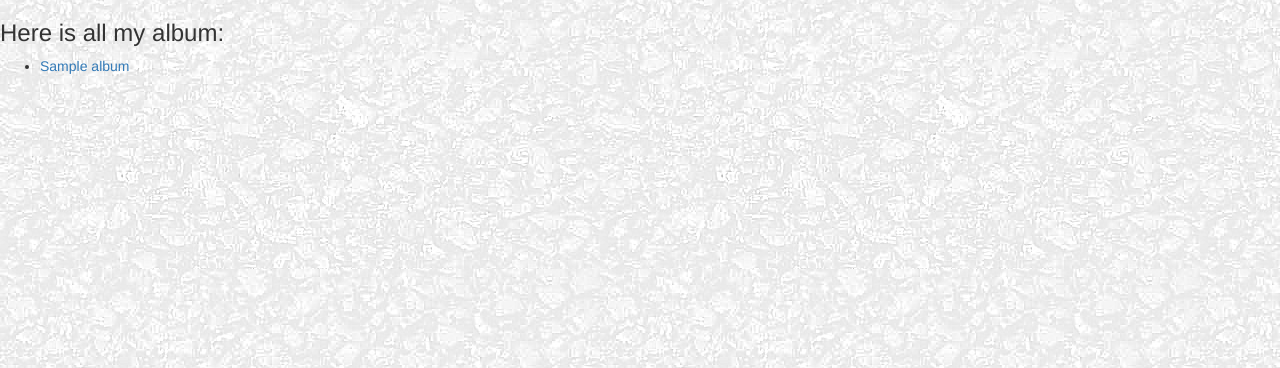
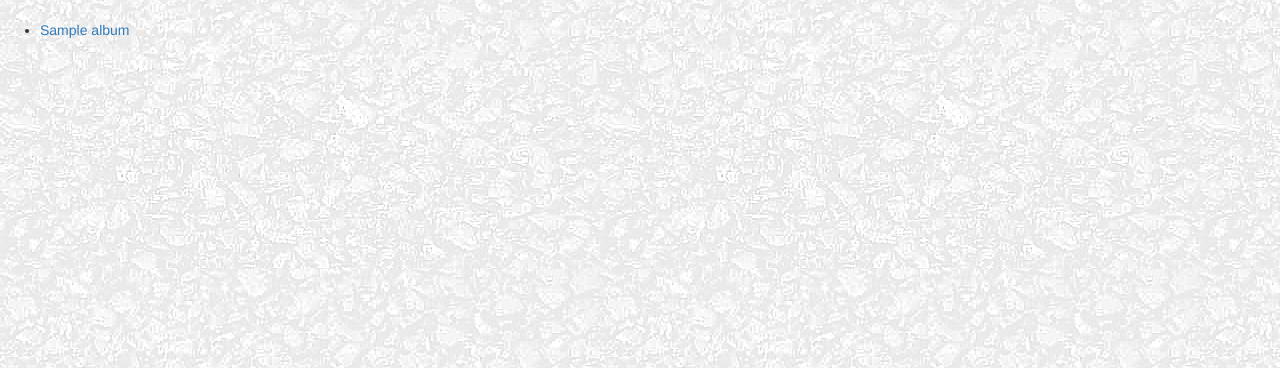
Before and after one commit to ofsazib/musicworld, a Django app: page /music/ in a window 1280 px wide. Shown: the part 52-420 px from the top of the page. Run offline with Django 3.2, Linux system fonts and the light colour scheme; tables that the repository leaves empty hold one stand-in row (values such as "Sample post"); some libraries are stand-ins or nearby versions; some web fonts are replaced.

Commit message:
7th commit

```diff
--- a/music/models.py
+++ b/music/models.py
@@ -1,4 +1,5 @@
 from django.db import models
+from django.core.urlresolvers import reverse
 
 # album Class
 class Album(models.Model):
@@ -6,6 +7,9 @@ class Album(models.Model):
     album_title = models.CharField(max_length=250)
     genre = models.CharField(max_length=100)
     album_logo = models.CharField(max_length=1000)
+
+    def get_absolute_url(self):
+        return reverse('music:detail', kwargs={'pk': self.pk})
 
     # method to show object
     def __str__(self):
--- a/music/templates/music/base.html
+++ b/music/templates/music/base.html
@@ -2,7 +2,7 @@
 <html lang="en">
     <head>
         <meta charset="utf-8">
-        <title>MusicWorld</title>
+        <title>{% block title %}MusicWorld{% endblock %}</title>
             <!-- Loads the path to your static file -->
             {% load staticfiles %}
             <link rel="stylesheet" href="https://maxcdn.bootstrapcdn.com/bootstrap/3.3.7/css/bootstrap.min.css">
@@ -50,7 +50,7 @@
                     </form>
                     <ul class="nav navbar-nav navbar-right">
                         <li class="">
-                            <a href="#">
+                            <a href="{% url 'music:album-add' %}">
                                 <span class="glyphicon glyphicon-plus" aria-hidden="true"></span>&nbsp; Add Album
                             </a>
                         </li>
--- a/music/templates/music/detail.html
+++ b/music/templates/music/detail.html
@@ -1,4 +1,5 @@
 {% extends 'music/base.html' %}
+{% block title %}Album Details{% endblock %}
 
 {% block body %}
     <img src="{{ album.album_logo }}" width="200" height="200">
--- a/music/templates/music/index.html
+++ b/music/templates/music/index.html
@@ -1,14 +1,11 @@
 {% extends 'music/base.html' %}
 
 {%  block body %}
-    {% if all_albums %}
-    <h3>Here is all my album:</h3>
+
     <ul>
         {% for album in all_albums %}
         <li><a href="{% url 'music:detail' album.id %}">{{ album.album_title }}</a></li>
         {% endfor %}
     </ul>
-    {% else %}
-        <h3>You don't have any album</h3>
-    {% endif %}
+
 {% endblock %}
--- a/music/urls.py
+++ b/music/urls.py
@@ -5,10 +5,13 @@ app_name = 'music'
 
 urlpatterns = [
     # /music/ homepage
-    url(r'^$', views.index, name='index'),
+    url(r'^$', views.IndexView.as_view(), name='index'),
 
     # /music/<album_id>/
-    url(r'^(?P<album_id>[0-9]+)/$', views.detail, name='detail'),
+    url(r'^(?P<pk>[0-9]+)/$', views.DetailView.as_view(), name='detail'),
+
+    # /music/album/add/
+    url(r'album/add/$', views.AlbumCreate.as_view(), name='album-add'),
     # /music/<album_id>/
-    url(r'^(?P<album_id>[0-9]+)/favorite/$', views.favorite, name='favorite'),
+    #url(r'^(?P<album_id>[0-9]+)/favorite/$', views.favorite, name='favorite'),
 ]
--- a/music/views.py
+++ b/music/views.py
@@ -1,25 +1,20 @@
-from django.shortcuts import render, get_object_or_404
-from .models import Album, Song
+from django.views import generic
+from .models import Album
+from django.views.generic.edit import CreateView, UpdateView, DeleteView
 
-def index(request):
-    all_albums = Album.objects.all()
-    return render(request, 'music/index.html', {'all_albums': all_albums})
 
-def detail(request, album_id):
-    #album = Album.objects.get(pk=album_id)
-    album = get_object_or_404(Album, pk=album_id)
-    return render(request, 'music/detail.html', {'album': album})
+class IndexView(generic.ListView):
+    template_name = 'music/index.html'
+    context_object_name = 'all_albums'
 
-def favorite(request, album_id):
-    album = get_object_or_404(Album, pk=album_id)
-    try:
-        selected_song = album.song_set.get(pk=request.POST['song'])
-    except (KeyError, Song.DoesNotExist):
-        return render(request, 'music/detail.html', {
-            'album': album,
-            'error_message': "You did not select a valid song"
-            })
-    else:
-        selected_song.is_favorite = True
-        selected_song.save()
-        return render(request, 'music/detail.html', {'album': album})
+    def get_queryset(self):
+        return Album.objects.all()
+
+class DetailView(generic.DetailView):
+    model = Album
+    template_name = 'music/detail.html'
+
+
+class AlbumCreate(CreateView):
+    model = Album
+    fields = ['artists', 'album_title', 'genre', 'album_logo']
```
Also changed, not shown: music/templates/music/album_form.html (added, +29 -0 lines), music/templates/music/form-template.html (added, +9 -0 lines).
